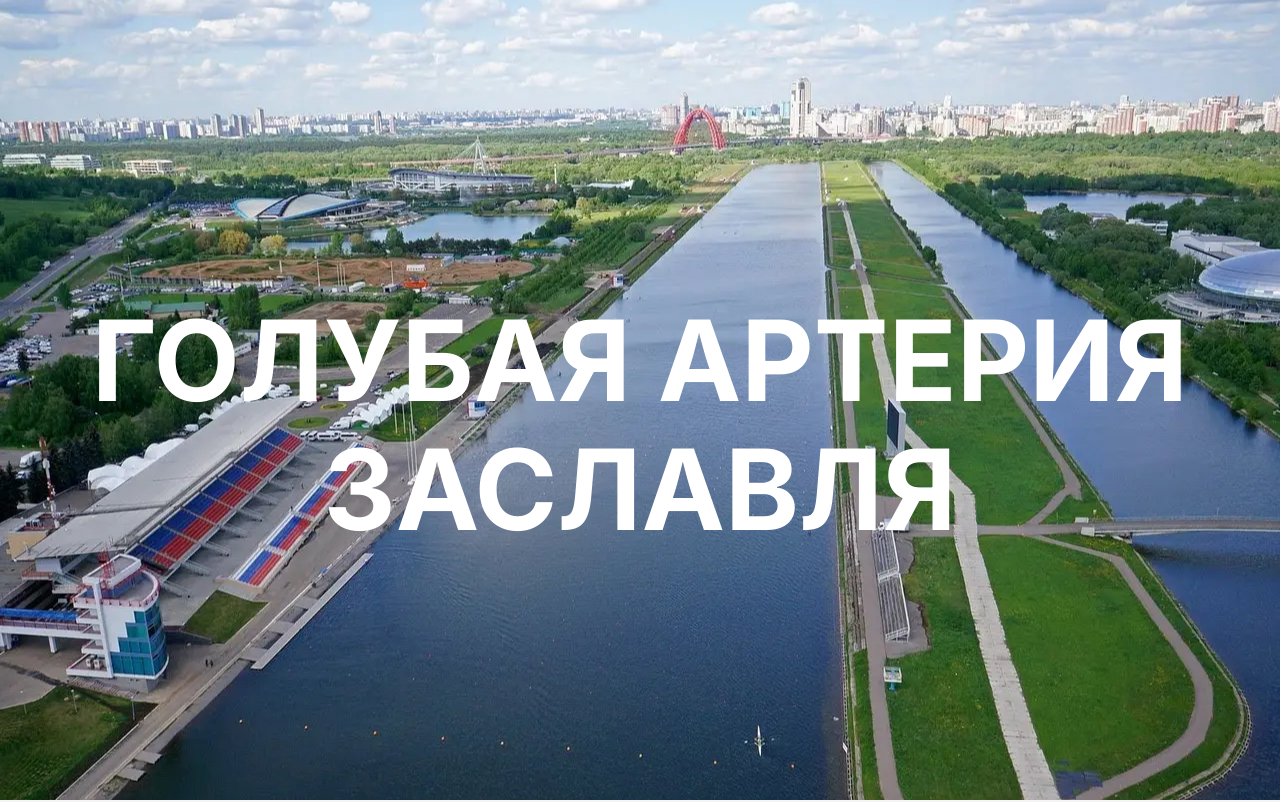
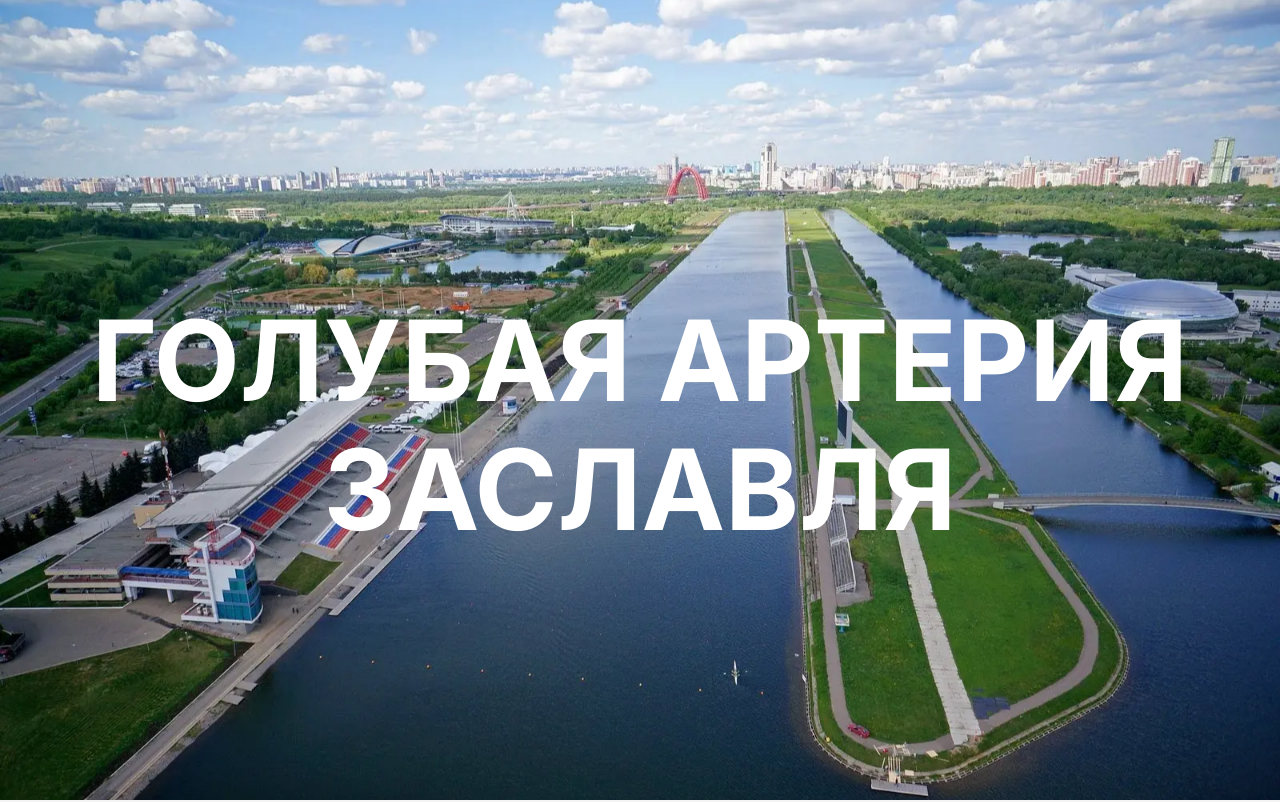
Before and after one commit to CAVOK21/cavok21.github.io, a website: page index.html in a window 1280 px wide. Shown: the top 802 px of the page. Drawn offline with nearby package versions, Linux system fonts and the light colour scheme.

Commit message:
Replace object-fit with background-size for improved background handling

```diff
--- a/style.css
+++ b/style.css
@@ -101,7 +101,7 @@ body {
   background-image: url("/static/header-bg.webp");
   background-position: center;
   background-repeat: no-repeat;
-  object-fit: cover;
+  background-size: cover; /* Use background-size to cover the element */
   height: 100vh;
   width: 100vw;
   filter: blur(var(--scroll-blur, 0));
```
Also changed, not shown: build/style.css.
